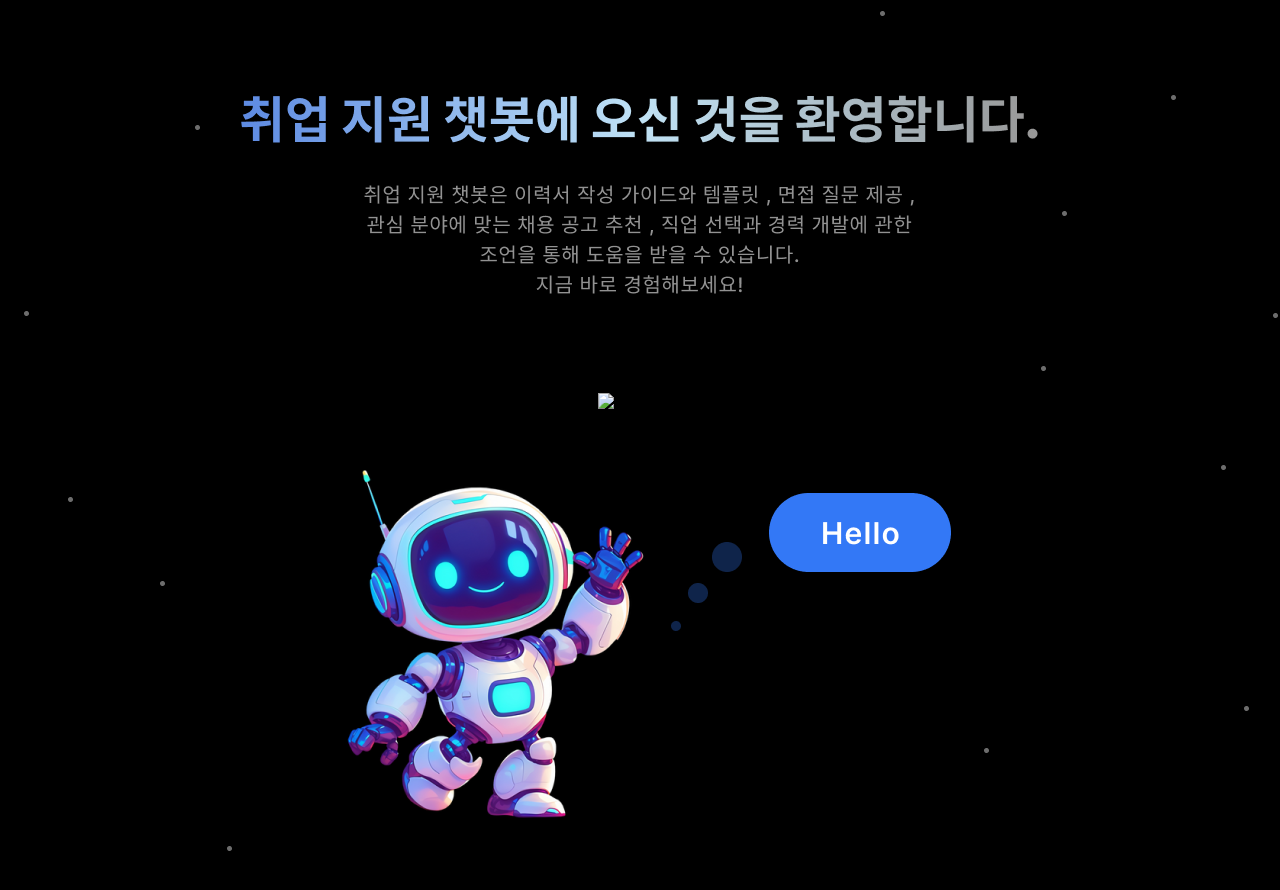
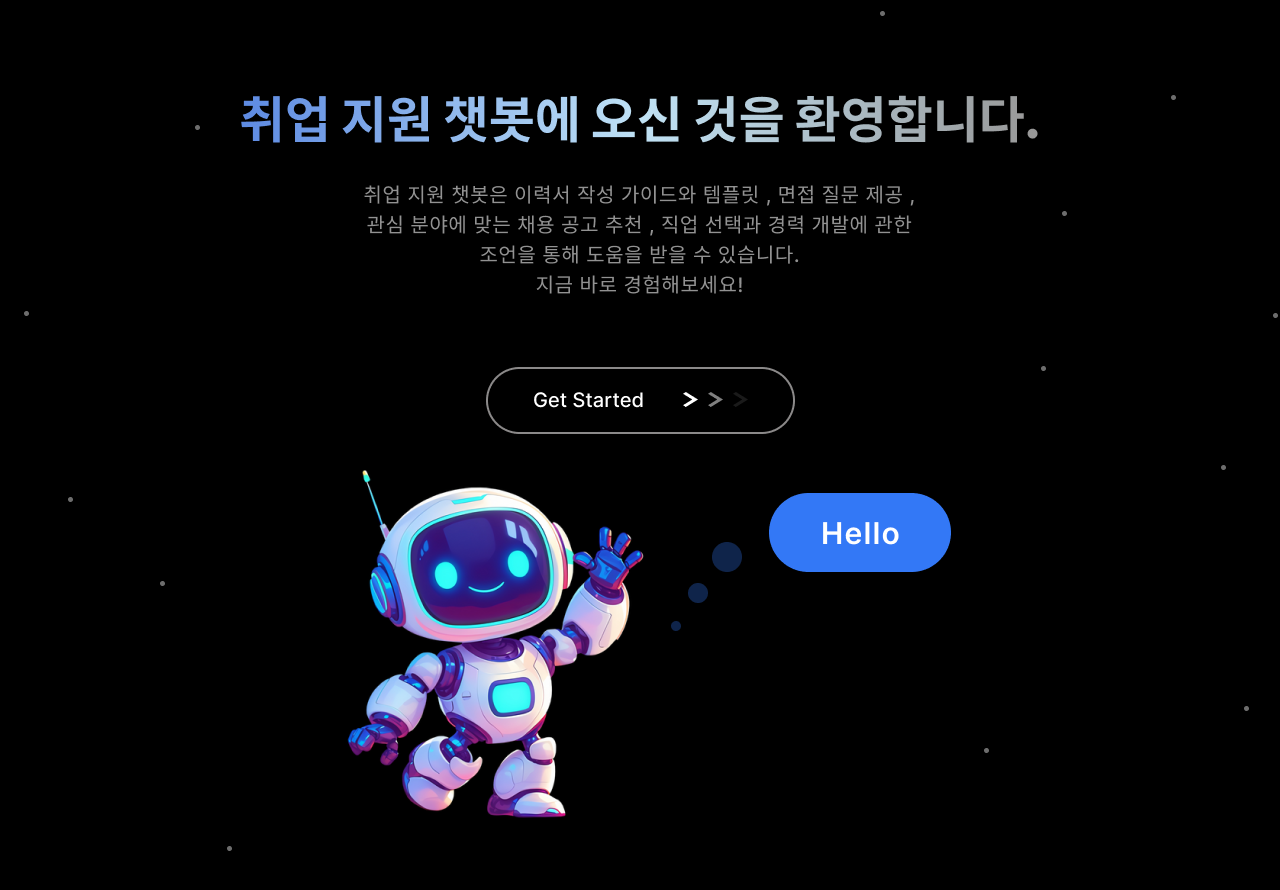
Before and after one commit to kija-ne/employment-chatbot, a plain HTML site: page index.html in a window 1280 px wide. Shown: the top 890 px of the page. Drawn offline with Linux system fonts and the light colour scheme.

Commit message:
Fix link to chat.html in index.html

```diff
--- a/index.html
+++ b/index.html
@@ -10,9 +10,9 @@
     <div id="welcomeScreen">
         <img src="background.png" id="background" alt="background">
         <div id="welcomeContent">
-            <button id="getStarted" onclick="window.location.href='chat.html'">
-                <img src="Get_Started.png" alt="Get Started" style="display: block; margin: 0 auto;">
-            </button>
+            <a href="chat.html" id="getStarted">
+                <img src="Get Started.png" alt="Get Started" style="display: block; margin: 0 auto;">
+            </a>
         </div>
     </div>
 </body>
```
